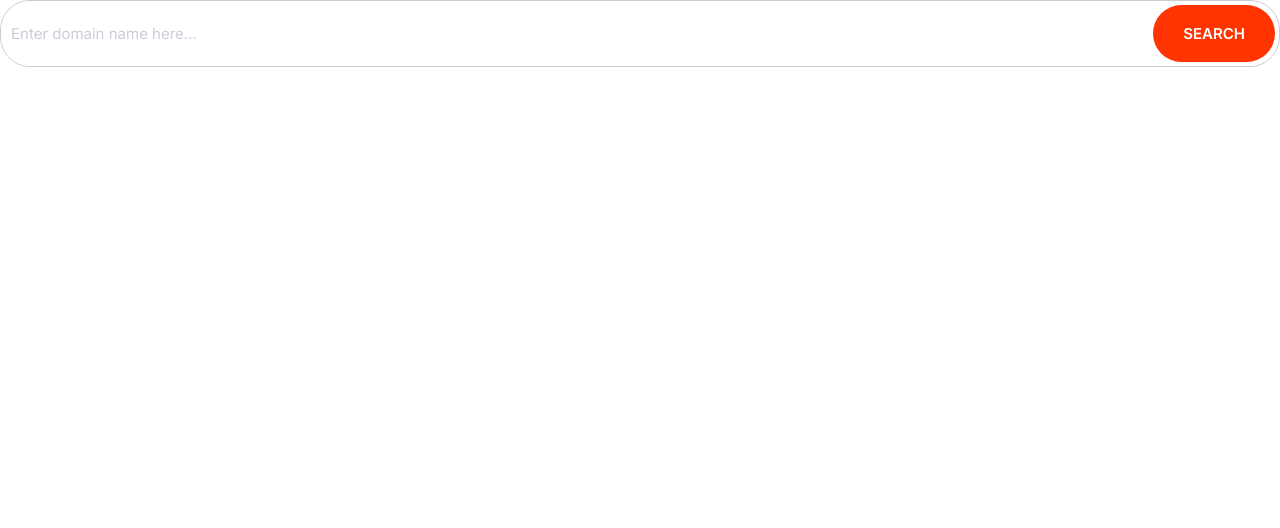
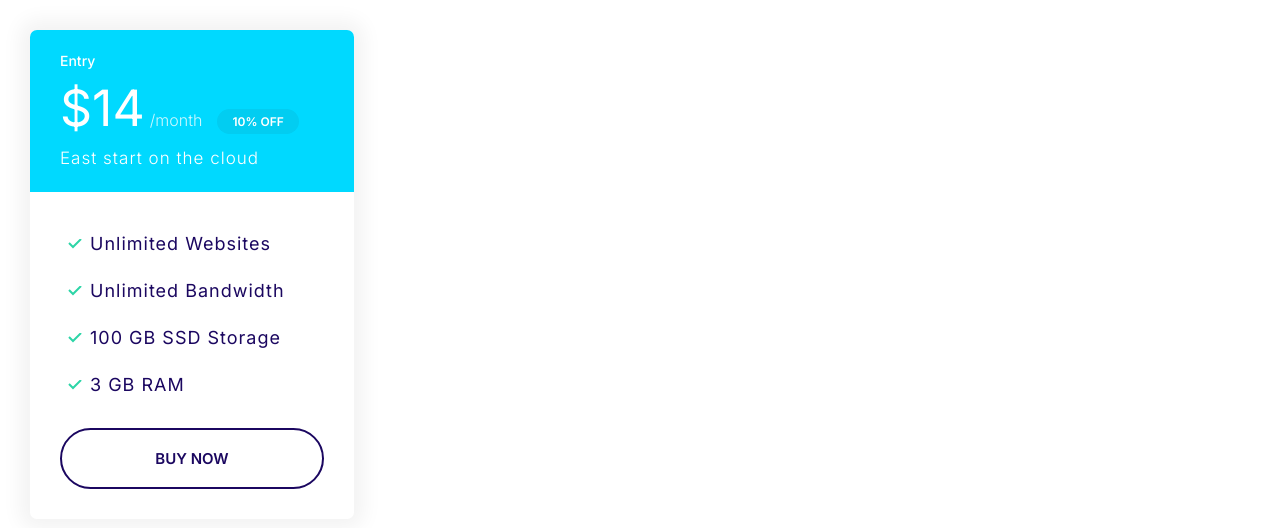
Before and after one commit to DelwoA/MoshifyCloudHosting, a plain HTML site: page index.html in a window 1280 px wide. Drawn offline with Linux system fonts and the light colour scheme.

Commit message:
Build the card and plan components.

```diff
--- a/css/styles.css
+++ b/css/styles.css
@@ -118,6 +118,7 @@ a {
 
 .badge--small {
   font-size: 1.6rem;
+  padding: 0.5rem 1.5rem;
 }
 
 @media screen and (min-width: 1024px) {
@@ -276,3 +277,78 @@ a {
     font-size: 1.5rem;
   }
 }
+
+/* Cards */
+.card {
+  border-radius: 7px;
+  box-shadow: 0 0 20px 10px #f3f3f3;
+  overflow: hidden;
+}
+
+.card__header,
+.card__body {
+  padding: 2rem 3rem;
+}
+
+.card--primary .card__header {
+  background: var(--color-primary);
+  color: #fff;
+}
+
+.card--secondary .card__header {
+  background: var(--color-secondary);
+  color: #fff;
+}
+
+.card--secondary .badge--secondary {
+  background: #02cdf1;
+}
+
+/* Plans */
+.plan__name {
+  color: #fff;
+  margin: 0;
+  font-weight: 500;
+  font-size: 2.4rem;
+}
+
+.plan__price {
+  font-size: 6rem;
+}
+
+.plan__billing-cycle {
+  font-size: 2.4rem;
+  font-weight: 300;
+  opacity: 0.8;
+  margin-right: 1rem;
+}
+
+.plan__description {
+  font-size: 2rem;
+  font-weight: 300;
+  letter-spacing: 1px;
+  display: block;
+}
+
+.plan .list__item {
+  margin-bottom: 2rem;
+  letter-spacing: 1px;
+}
+
+@media screen and (min-width: 1024px) {
+  .plan__name {
+    font-size: 1.4rem;
+  }
+
+  .plan__price {
+    font-size: 5rem;
+  }
+
+  .plan__billing-cycle {
+    font-size: 1.6rem;
+  }
+
+  .plan__description {
+    font-size: 1.7rem;
+  }
+}
--- a/index.html
+++ b/index.html
@@ -14,13 +14,27 @@
     <link rel="stylesheet" href="css/styles.css" />
   </head>
   <body>
-    <div class="input-group">
-      <input
-        type="text"
-        class="input"
-        placeholder="Enter domain name here..."
-      />
-      <button class="btn btn--accent">Search</button>
+    <div style="width: 30%; padding: 3rem">
+      <div class="plan">
+        <div class="card card--secondary">
+          <header class="card__header">
+            <h3 class="plan__name">Entry</h3>
+            <span class="plan__price">$14</span>
+            <span class="plan__billing-cycle">/month</span>
+            <span class="badge badge--secondary badge--small">10% OFF</span>
+            <span class="plan__description">East start on the cloud</span>
+          </header>
+          <div class="card__body">
+            <ul class="list list--tick">
+              <li class="list__item">Unlimited Websites</li>
+              <li class="list__item">Unlimited Bandwidth</li>
+              <li class="list__item">100 GB SSD Storage</li>
+              <li class="list__item">3 GB RAM</li>
+            </ul>
+            <button class="btn btn--outline btn--block">Buy Now</button>
+          </div>
+        </div>
+      </div>
     </div>
   </body>
 </html>
```
Also changed, not shown: components/buttons.html (added, +2 -0 lines), components/cards.html (added, +8 -0 lines), components/input-groups.html (added, +4 -0 lines), components/inputs.html (+1 -4 lines), components/plans.html (added, +20 -0 lines).
